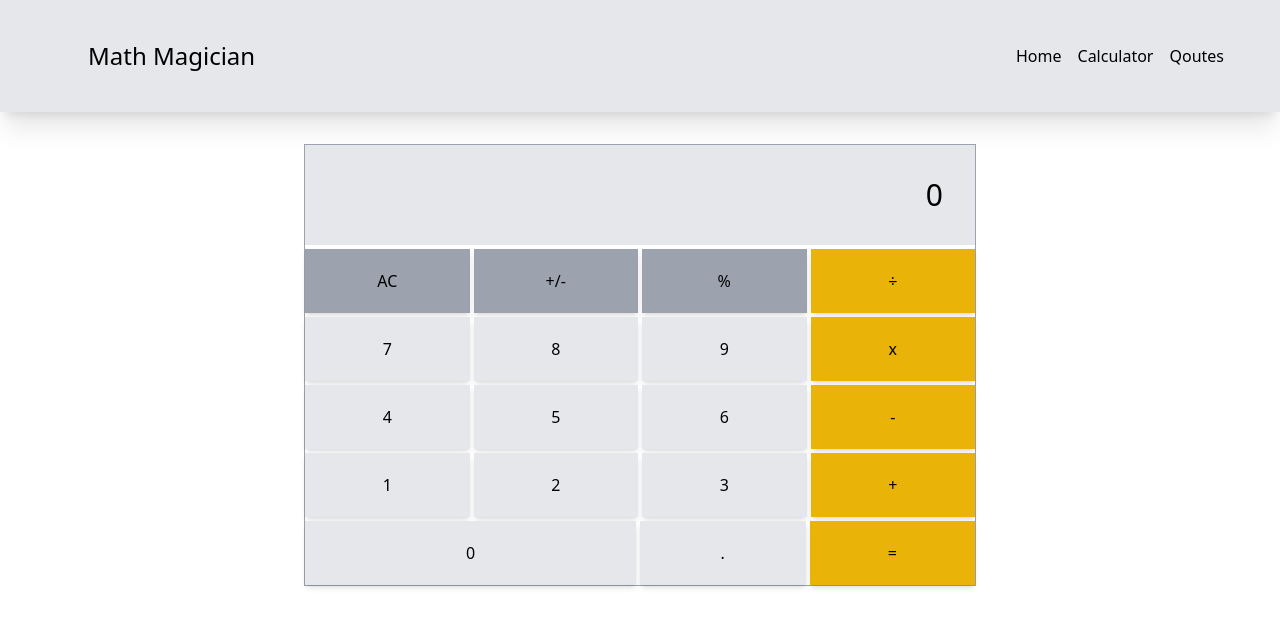
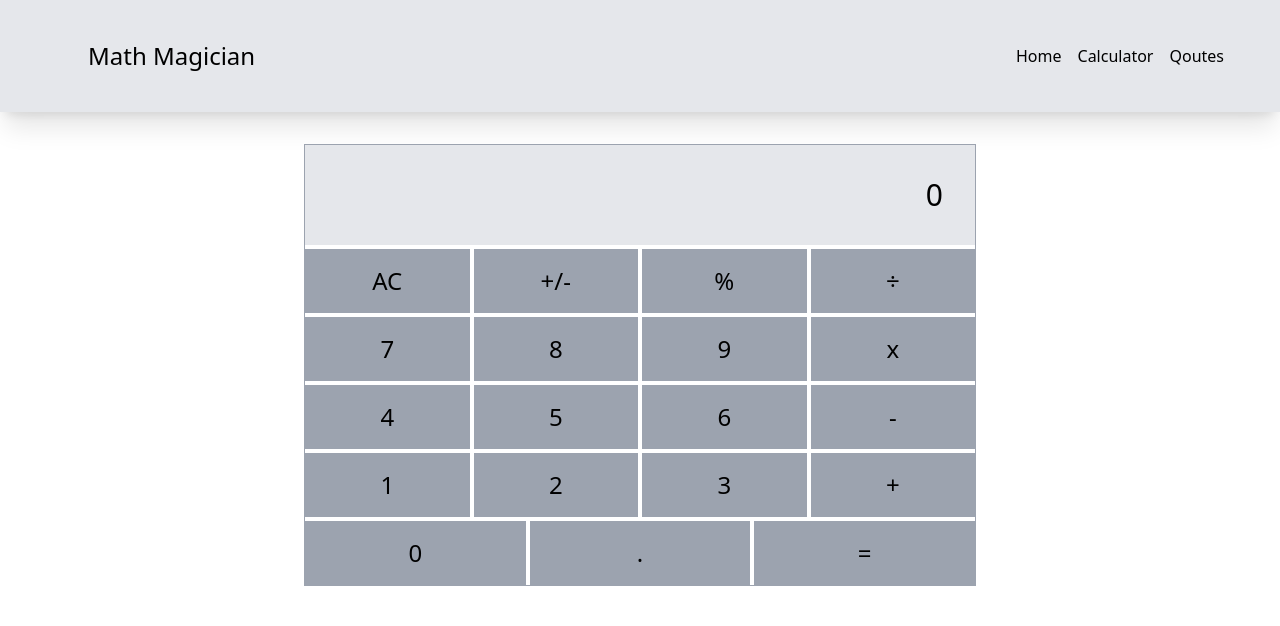
Before and after one commit to kimitaWanjohi/math-magician, a React (Create React App) app: page /calculator in a window 1280 px wide. Shown: the top 626 px of the page. Built offline with nearby package versions, Linux system fonts and the light colour scheme.

Commit message:
user interaction with calculator

```diff
--- a/package.json
+++ b/package.json
@@ -3,9 +3,10 @@
   "version": "0.1.0",
   "private": true,
   "dependencies": {
+    "@testing-library/dom": "^9.2.0",
     "@testing-library/jest-dom": "^5.14.1",
     "@testing-library/react": "^13.0.0",
-    "@testing-library/user-event": "^13.2.1",
+    "@testing-library/user-event": "^14.4.3",
     "big.js": "^6.2.1",
     "jest": "^29.5.0",
     "react": "^18.2.0",
--- a/src/components/Calculator.jsx
+++ b/src/components/Calculator.jsx
@@ -18,156 +18,40 @@ export default function Calculator() {
       total: e.target.value,
     });
   };
-
+  const buttons = [
+    ["AC", "+/-", "%", "÷"],
+    ["7", "8", "9", "x"],
+    ["4", "5", "6", "-"],
+    ["1", "2", "3", "+"],
+    ["0", ".", "="],
+  ];
   return (
     <div className="flex flex-col items-center justify-center gap-1  w-full border border-gray-400">
       <div className="w-full bg-gray-200 p-8">
-        <h4 className="text-end text-3xl" onChange={handleTextChange}>
+        <h4
+          className="text-end text-3xl"
+          id="result"
+          onChange={handleTextChange}
+        >
           {state.total || state.next || 0}
         </h4>
       </div>
-      <div className="flex w-full justify-between gap-1">
+      <div className="flex w-full flex-col justify-between gap-1">
+        {buttons.map((row) => (
+          <div key={Math.random()} className="flex w-full gap-1">
+            {row.map((button) => (
               <button
+                key={button}
                 type="button"
+                id={button}
+                className="w-full h-16 bg-gray-400 text-2xl"
                 onClick={handleClick}
-          className="w-1/4 h-16 shadow-md border-gray-900 bg-gray-400"
               >
-          AC
+                {button}
               </button>
-        <button
-          type="button"
-          onClick={handleClick}
-          className="w-1/4 h-16 shadow-md border-gray-900 bg-gray-400"
-        >
-          +/-
-        </button>
-        <button
-          type="button"
-          onClick={handleClick}
-          className="w-1/4 h-16 shadow-md border-gray-900 bg-gray-400"
-        >
-          %
-        </button>
-        <button
-          type="button"
-          onClick={handleClick}
-          className="w-1/4 h-16 shadow-md border-gray-900 bg-yellow-500"
-        >
-          ÷
-        </button>
+            ))}
           </div>
-      <div className="flex w-full justify-between gap-1">
-        <button
-          type="button"
-          onClick={handleClick}
-          className="w-1/4 h-16 shadow-md border-gray-900 bg-gray-200"
-        >
-          7
-        </button>
-        <button
-          type="button"
-          onClick={handleClick}
-          className="w-1/4 h-16 shadow-md border-gray-900 bg-gray-200"
-        >
-          8
-        </button>
-        <button
-          type="button"
-          onClick={handleClick}
-          className="w-1/4 h-16 shadow-md border-gray-900 bg-gray-200"
-        >
-          9
-        </button>
-        <button
-          type="button"
-          onClick={handleClick}
-          className="w-1/4 h-16 shadow-md border-gray-900 bg-yellow-500"
-        >
-          x
-        </button>
-      </div>
-      <div className="flex w-full justify-between gap-1">
-        <button
-          type="button"
-          onClick={handleClick}
-          className="w-1/4 h-16 shadow-md border-gray-900 bg-gray-200"
-        >
-          4
-        </button>
-        <button
-          type="button"
-          onClick={handleClick}
-          className="w-1/4 h-16 shadow-md border-gray-900 bg-gray-200"
-        >
-          5
-        </button>
-        <button
-          type="button"
-          onClick={handleClick}
-          className="w-1/4 h-16 shadow-md border-gray-900 bg-gray-200"
-        >
-          6
-        </button>
-        <button
-          type="button"
-          onClick={handleClick}
-          className="w-1/4 h-16 shadow-md border-gray-900 bg-yellow-500"
-        >
-          -
-        </button>
-      </div>
-      <div className="flex w-full justify-between gap-1">
-        <button
-          type="button"
-          onClick={handleClick}
-          className="w-1/4 h-16 shadow-md border-gray-900 bg-gray-200"
-        >
-          1
-        </button>
-        <button
-          type="button"
-          onClick={handleClick}
-          className="w-1/4 h-16 shadow-md border-gray-900 bg-gray-200"
-        >
-          2
-        </button>
-        <button
-          type="button"
-          onClick={handleClick}
-          className="w-1/4 h-16 shadow-md border-gray-900 bg-gray-200"
-        >
-          3
-        </button>
-        <button
-          type="button"
-          onClick={handleClick}
-          className="w-1/4 h-16 shadow-md border-gray-900 bg-yellow-500"
-        >
-          +
-        </button>
-      </div>
-      <div className="flex w-full justify-between gap-1">
-        <button
-          type="button"
-          onClick={handleClick}
-          className="w-1/2 h-16 shadow-md border-gray-900 bg-gray-200"
-        >
-          0
-        </button>
-        <button
-          type="button"
-          onClick={handleClick}
-          className="w-1/4 h-16 shadow-md border-gray-900 bg-gray-200"
-        >
-          .
-        </button>
-        <button
-          type="button"
-          onClick={handleClick}
-          className="w-1/4 h-16 shadow-md border-gray-900 bg-yellow-500"
-        >
-          =
-        </button>
+        ))}
       </div>
     </div>
   );
```
Also changed, not shown: 2 other files (tests, documents, lock files or other folders). Lines whose indentation alone changed are shown as unchanged.
